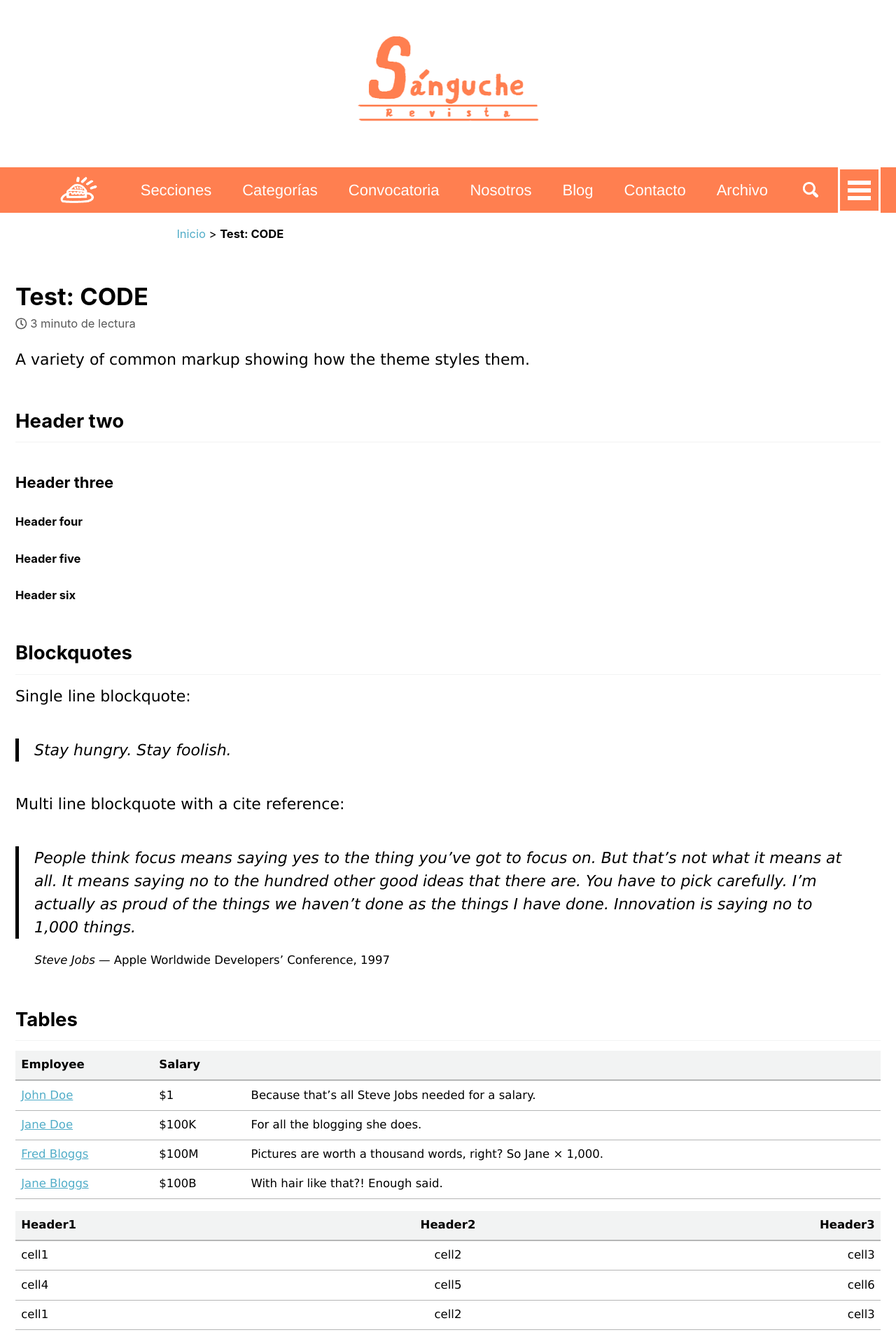
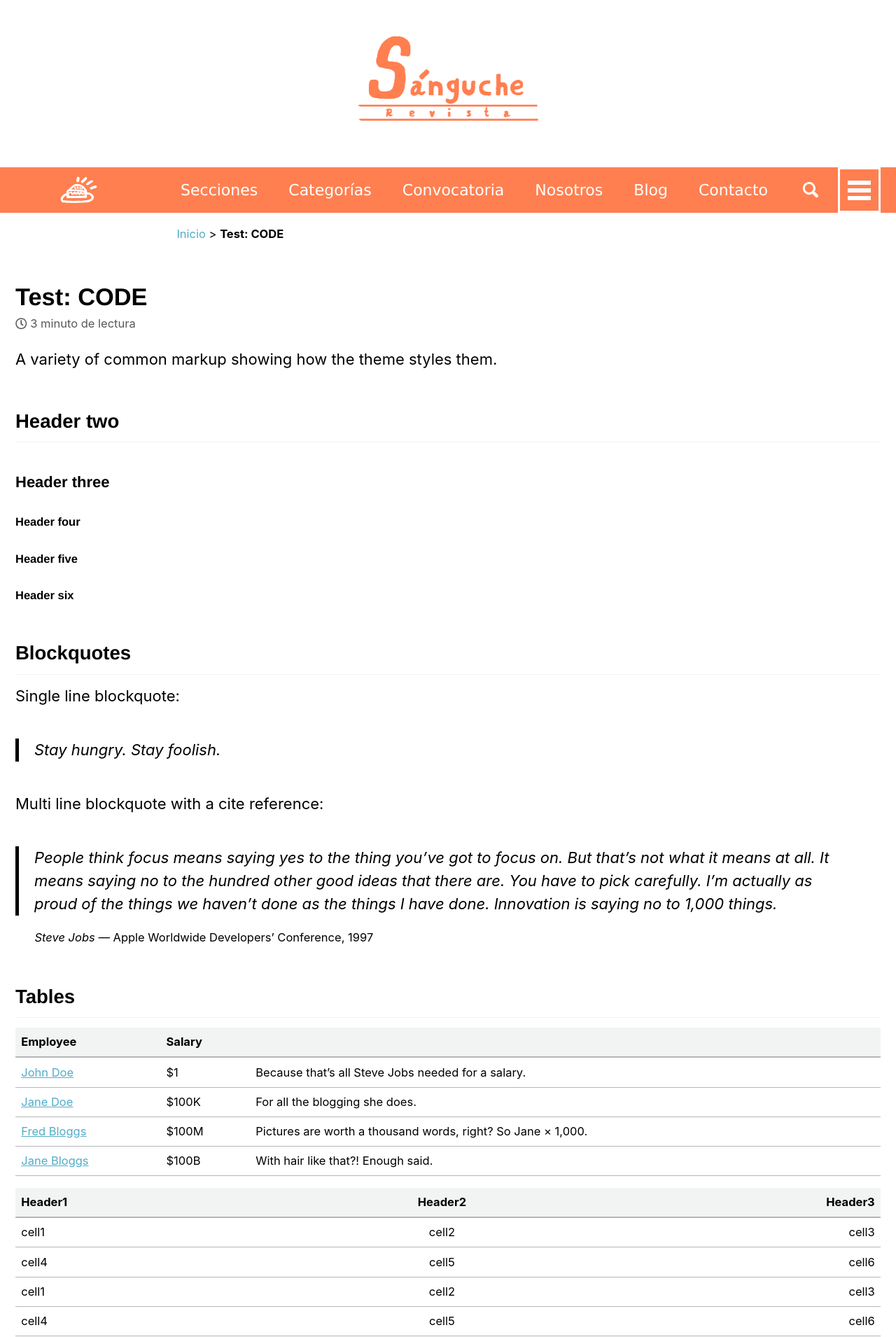
Before and after one commit to sangucherevista/sangucherevista.github.io, a Jekyll site: the page built from _posts/2016-03-29-test-code.md, in a window 1280 px wide. Shown: the top 1910 px of the page at 70% size. Built offline with Jekyll 4.4.1, drawn with Linux system fonts in a browser that asks for light colours; nearby versions of some CDN libraries.

Commit message:
Updated '_sass/minimal-mistakes/_variables.scss' via CloudCannon

```diff
--- a/_sass/minimal-mistakes/_variables.scss
+++ b/_sass/minimal-mistakes/_variables.scss
@@ -31,9 +31,9 @@ $calisto: "Calisto MT", serif !default;
 $garamond: Garamond, serif !default;
 
 /* global */
-$global-font-family: $lucida !default;
-$header-font-family: $helvetica !default;
-$title-font-family: $sans-serif !default;
+$global-font-family: $sans-serif !default;
+$header-font-family: $lucida !default;
+$title-font-family: $helvetica !default;
 $caption-font-family: $serif !default;
 
 
```
